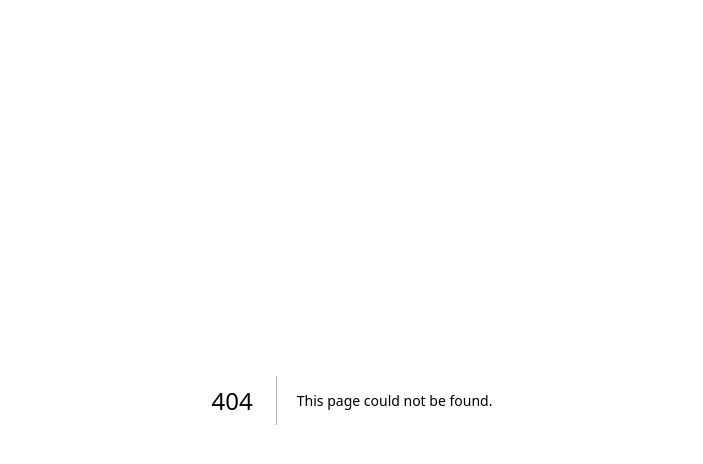
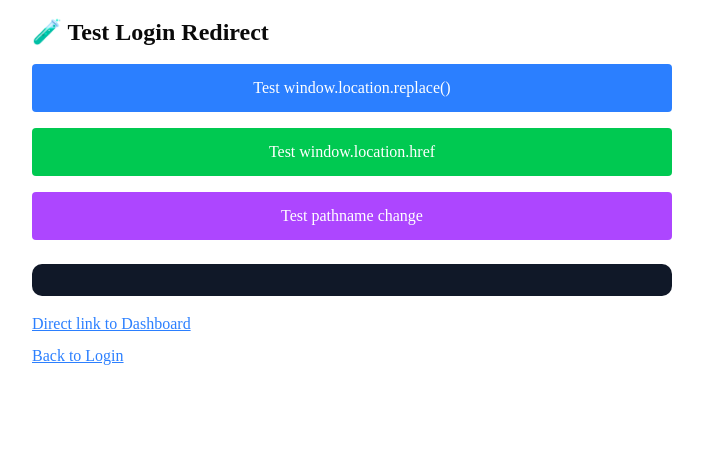
Before and after one commit to AnapatSI/qr-order, a Next.js app: page /test-login-redirect in a window 1280 px wide. Before the commit this address had no page. Shown: the top 464 px of the page, without its empty margins (288-991 px from the left). Built offline with nearby package versions, Linux system fonts and the light colour scheme.

Commit message:
Add redirect test to identify exact redirect issue

```diff
--- /dev/null
+++ b/app/test-login-redirect/page.tsx
@@ -0,0 +1,73 @@
+'use client'
+
+import { useState } from 'react'
+
+export default function TestLoginRedirect() {
+  const [logs, setLogs] = useState<string[]>([])
+
+  const addLog = (message: string) => {
+    setLogs(prev => [...prev, `${new Date().toLocaleTimeString()}: ${message}`])
+  }
+
+  const testRedirect = () => {
+    addLog('🧪 Testing window.location.replace...')
+    console.log('🧪 Testing redirect...')
+    window.location.replace('/admin/dashboard')
+  }
+
+  const testHref = () => {
+    addLog('🧪 Testing window.location.href...')
+    console.log('🧪 Testing href...')
+    window.location.href = '/admin/dashboard'
+  }
+
+  const testRouter = () => {
+    addLog('🧪 Testing Next.js router...')
+    console.log('🧪 Testing router...')
+    window.location.pathname = '/admin/dashboard'
+  }
+
+  return (
+    <div className="p-4 max-w-2xl mx-auto">
+      <h1 className="text-2xl font-bold mb-4">🧪 Test Login Redirect</h1>
+
+      <div className="space-y-4 mb-6">
+        <button
+          onClick={testRedirect}
+          className="w-full bg-blue-500 text-white p-3 rounded hover:bg-blue-600"
+        >
+          Test window.location.replace()
+        </button>
+
+        <button
+          onClick={testHref}
+          className="w-full bg-green-500 text-white p-3 rounded hover:bg-green-600"
+        >
+          Test window.location.href
+        </button>
+
+        <button
+          onClick={testRouter}
+          className="w-full bg-purple-500 text-white p-3 rounded hover:bg-purple-600"
+        >
+          Test pathname change
+        </button>
+      </div>
+
+      <div className="bg-gray-900 text-green-400 p-4 rounded-lg font-mono text-sm mb-4">
+        {logs.map((log, index) => (
+          <div key={index} className="mb-1">{log}</div>
+        ))}
+      </div>
+
+      <div className="space-y-2">
+        <a href="/admin/dashboard" className="block text-blue-500 underline">
+          Direct link to Dashboard
+        </a>
+        <a href="/login" className="block text-blue-500 underline">
+          Back to Login
+        </a>
+      </div>
+    </div>
+  )
+}
```
